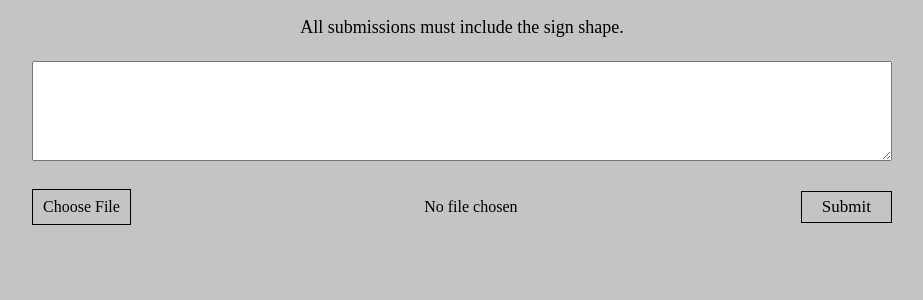
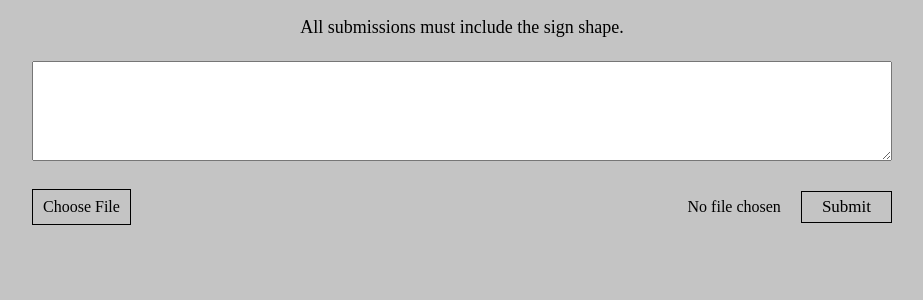
Before and after one commit to Orlando-Bloom/sign-shape, a Flask app: page /new in a window 1280 px wide. Shown: the part 281-581 px from the top of the page, without its empty margins (178-1101 px from the left). Run offline with Flask 3, Linux system fonts and the light colour scheme; parts of the project's set-up code (start-up, migrations or seed data) failed here and were passed over.

Commit message:
post update
asd

```diff
--- a/templates/post.html
+++ b/templates/post.html
@@ -1,9 +1,6 @@
 <!DOCTYPE html>
 <html>
 <head>
-
-    <link rel="icon" href="{{ url_for('static', filename='images/favicon.ico') }}" type="image/x-icon">
-
     <title>SIGN SHAPE</title>
     <link rel="stylesheet" href="{{ url_for('static', filename='style.css') }}">
     <link rel="icon" href="{{ url_for('static', filename='images/favicon.ico') }}" type="image/x-icon">
@@ -44,8 +41,9 @@
 
         .form-group {
             display: flex;
-            justify-content: space-between;
             align-items: center;
+            justify-content: start; /* Align items to the left */
+            gap: 10px;
             margin-top: 10px;
         }
 
@@ -59,6 +57,7 @@
             padding: 5px 10px;
             cursor: pointer;
             border-radius: 0px;
+            white-space: nowrap;
         }
 
         .custom-file-upload:hover {
@@ -70,9 +69,11 @@
         }
 
         .file-name {
-            margin-left: 10px;
+            margin-left: auto; /* Pushes filename text to the right */
             font-size: 16px;
             font-family: "Times New Roman", serif;
+            text-align: right;
+            white-space: nowrap;
         }
 
         button {
@@ -83,6 +84,7 @@
             padding: 5px 20px;
             cursor: pointer;
             border-radius: 0px;
+            margin-left: 10px;
         }
 
         button:hover {
@@ -94,13 +96,13 @@
     <div class="container">
         <h1>All submissions must include the sign shape.</h1>
         <form method="post" enctype="multipart/form-data">
-            <textarea id="content" name="content" placeholder="" required></textarea>
+            <textarea id="content" name="content" placeholder=""></textarea> <!-- No "required" attribute -->
             <div class="form-group">
                 <label class="custom-file-upload">
                     <input id="media" type="file" name="media" accept="image/*,video/*">
                     Choose File
                 </label>
-                <span id="file-name" class="file-name">No file chosen</span> <!-- File name display -->
+                <span id="file-name" class="file-name">No file chosen</span> <!-- Aligned Right -->
                 <button type="submit">Submit</button>
             </div>
         </form>
```
